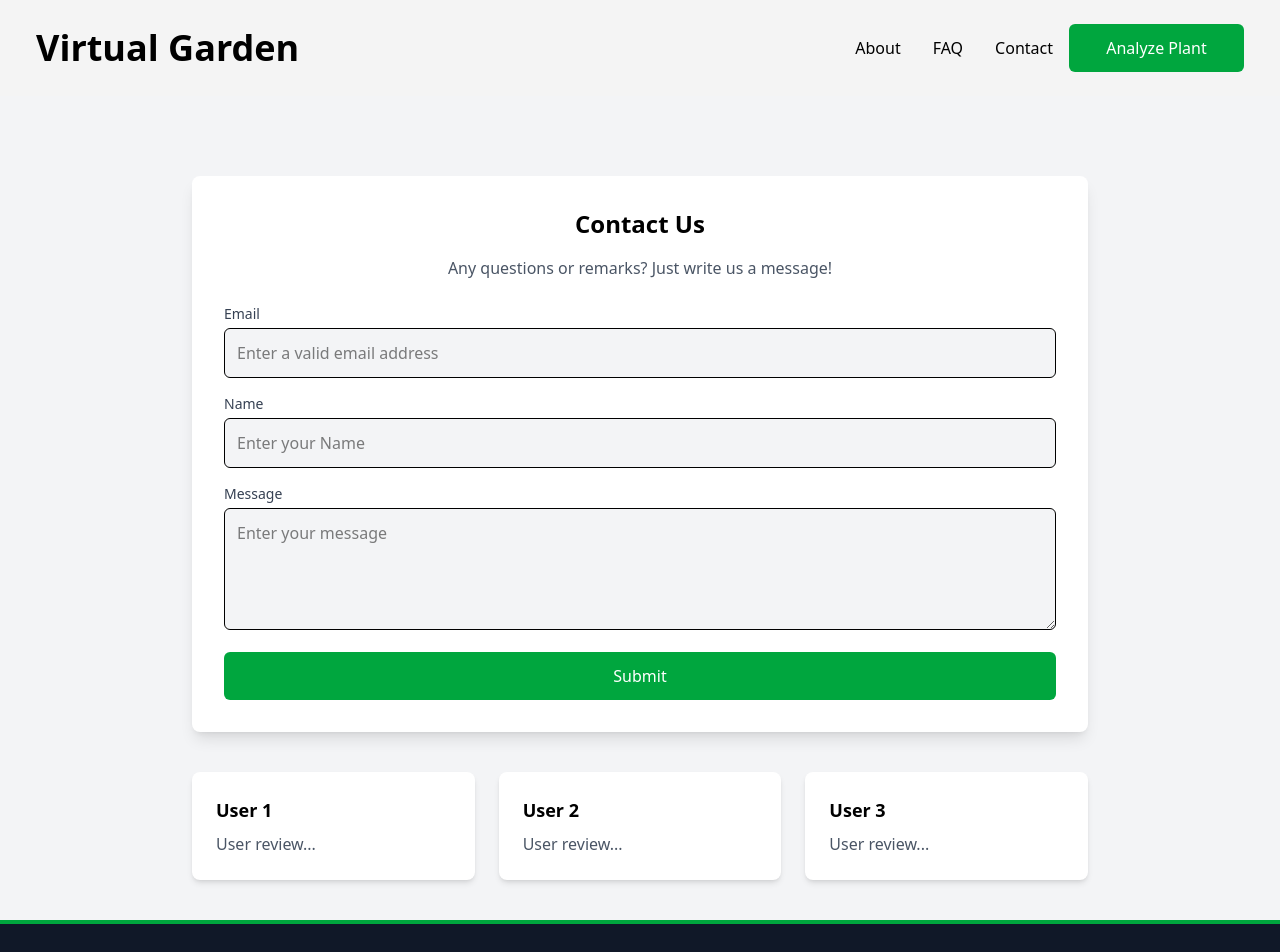
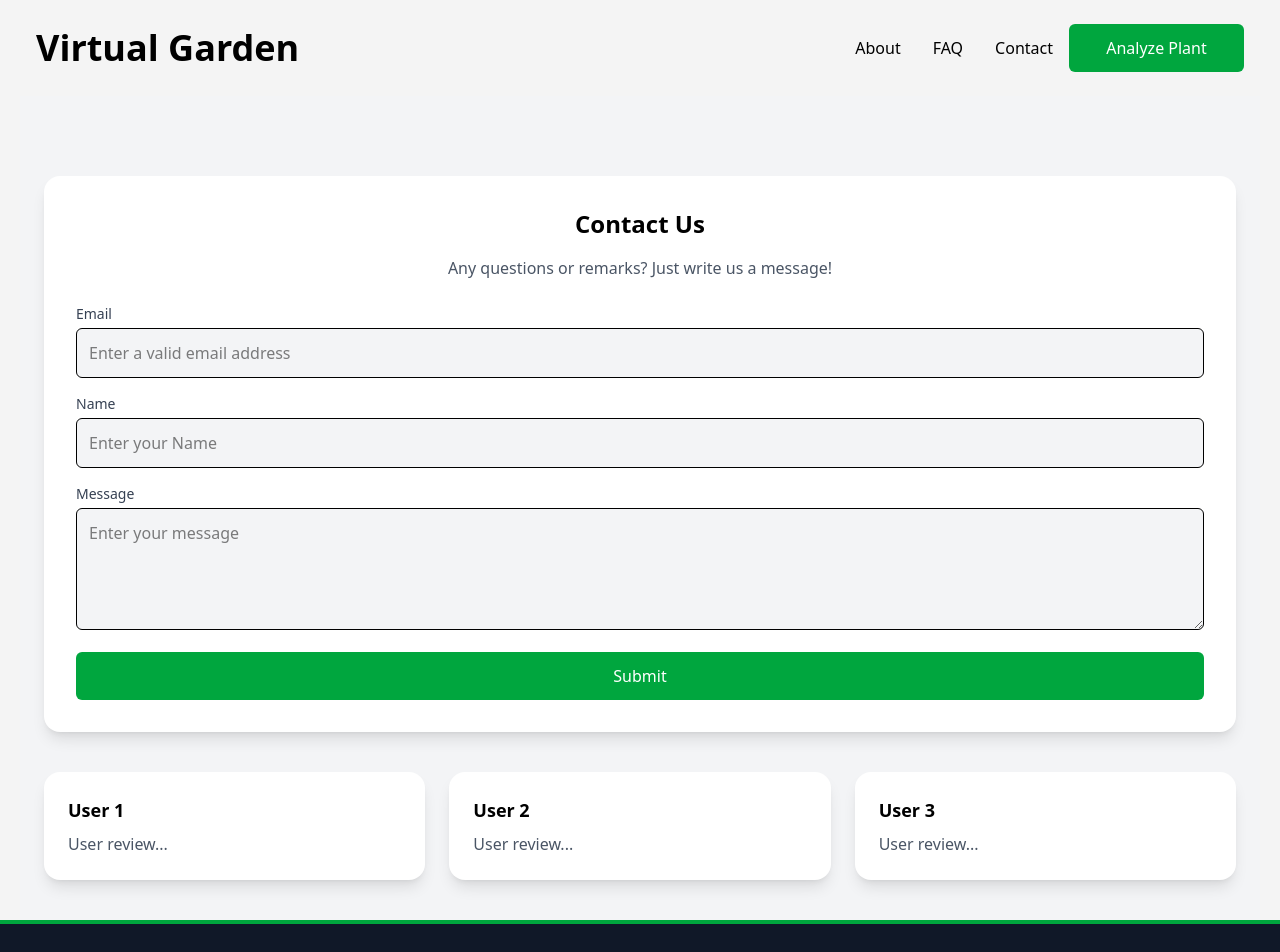
Before and after one commit to CMPT-276-SPRING-2025/final-project-22-vines, a React (Vite) app in the folder app/: page /Contact in a window 1280 px wide. Shown: the top 952 px of the page. Built offline with nearby package versions, Linux system fonts and the light colour scheme; no server answers.

Commit message:
Adjusted width of content on pages to make them consistent

```diff
--- a/app/src/index.css
+++ b/app/src/index.css
@@ -5,3 +5,6 @@
 body {
   background-color: #F4F4F4;
 }
+html {
+  overflow-y: scroll;
+}
--- a/app/src/pages/About.jsx
+++ b/app/src/pages/About.jsx
@@ -6,7 +6,7 @@ const About = () => {
     return (
       <div className="bg-gray-100 min-h-screen">
         <Navbar />
-        <div className="md:text-center max-w-5xl mx-auto px-6 py-12">
+        <div className="md:text-center max-w-[1240px] mx-auto px-6 py-12">
             <div className="bg-white p-6 rounded-2xl shadow-lg mb-6">
                 <h2 className="text-2xl font-semibold text-gray-800">About Digital Garden</h2>
                 <p className="text-gray-600 mt-2">
--- a/app/src/pages/Contact.jsx
+++ b/app/src/pages/Contact.jsx
@@ -39,8 +39,8 @@ const ContactPage = () => {
     return (
         <div>
             <Navbar />
-            <div className="min-h-screen flex flex-col items-center justify-start pt-20 bg-gray-100 py-10">
-                <div className="bg-white p-8 rounded-lg shadow-lg max-w-4xl w-full">
+            <div className="min-h-screen flex flex-col items-center justify-start px-6 pt-20 bg-gray-100 py-10 max-w-[1240px] mx-auto">
+                <div className="bg-white p-8 rounded-2xl shadow-lg  w-full">
                     <h2 className="text-2xl font-bold text-center mb-4">Contact Us</h2>
                     <p className="text-gray-600 text-center mb-6">Any questions or remarks? Just write us a message!</p>
 
@@ -98,16 +98,16 @@ const ContactPage = () => {
                     )}
                 </div>
 
-                <div className="grid grid-cols-1 md:grid-cols-3 gap-6 max-w-4xl w-full mt-10">
-                    <div className="bg-white p-6 rounded-lg shadow-md">
+                <div className="grid grid-cols-1 md:grid-cols-3 gap-6 max-w-[1240px] w-full mt-10">
+                    <div className="bg-white p-6 rounded-2xl shadow-lg">
                         <h3 className="font-bold text-lg mb-2">User 1</h3>
                         <p className="text-gray-600">User review...</p>
                     </div>
-                    <div className="bg-white p-6 rounded-lg shadow-md">
+                    <div className="bg-white p-6 rounded-2xl shadow-lg">
                         <h3 className="font-bold text-lg mb-2">User 2</h3>
                         <p className="text-gray-600">User review...</p>
                     </div>
-                    <div className="bg-white p-6 rounded-lg shadow-md">
+                    <div className="bg-white p-6 rounded-2xl shadow-lg">
                         <h3 className="font-bold text-lg mb-2">User 3</h3>
                         <p className="text-gray-600">User review...</p>
                     </div>
--- a/app/src/pages/FAQ.jsx
+++ b/app/src/pages/FAQ.jsx
@@ -21,8 +21,8 @@ const FAQ = () => {
 return (
     <div>
         <Navbar />
-        <div className="max-w-5xl mx-auto p-6">
-            <h2 className="text-2xl font-bold text-center mb-6">Frequently Asked Questions</h2>
+        <div className="max-w-[1240px] mx-auto p-6">
+            <h2 className="text-2xl font-bold text-center mb-6 ">Frequently Asked Questions</h2>
             <div className="bg-white p-6 rounded-2xl shadow-lg mb-6">
                 {faqs.map((faq, index) => (
                     <div key={index} className="p-4">
```
